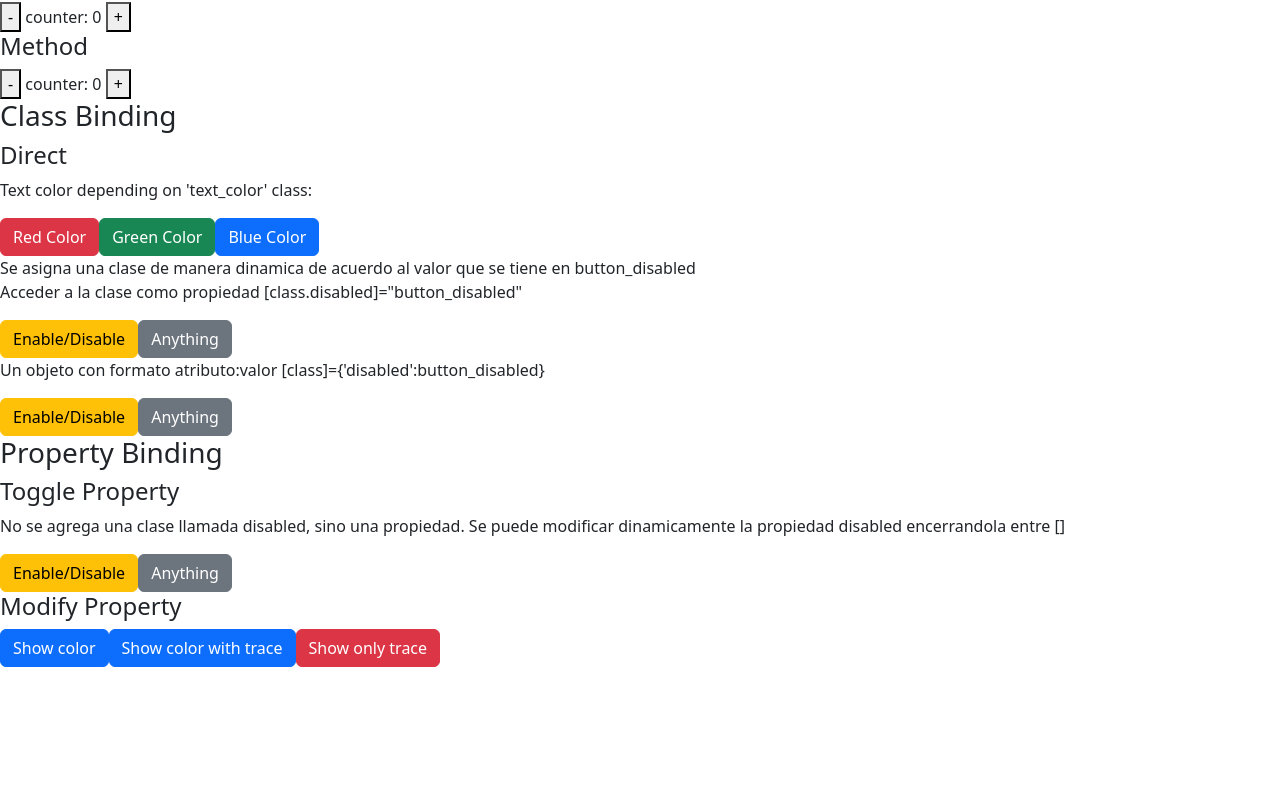
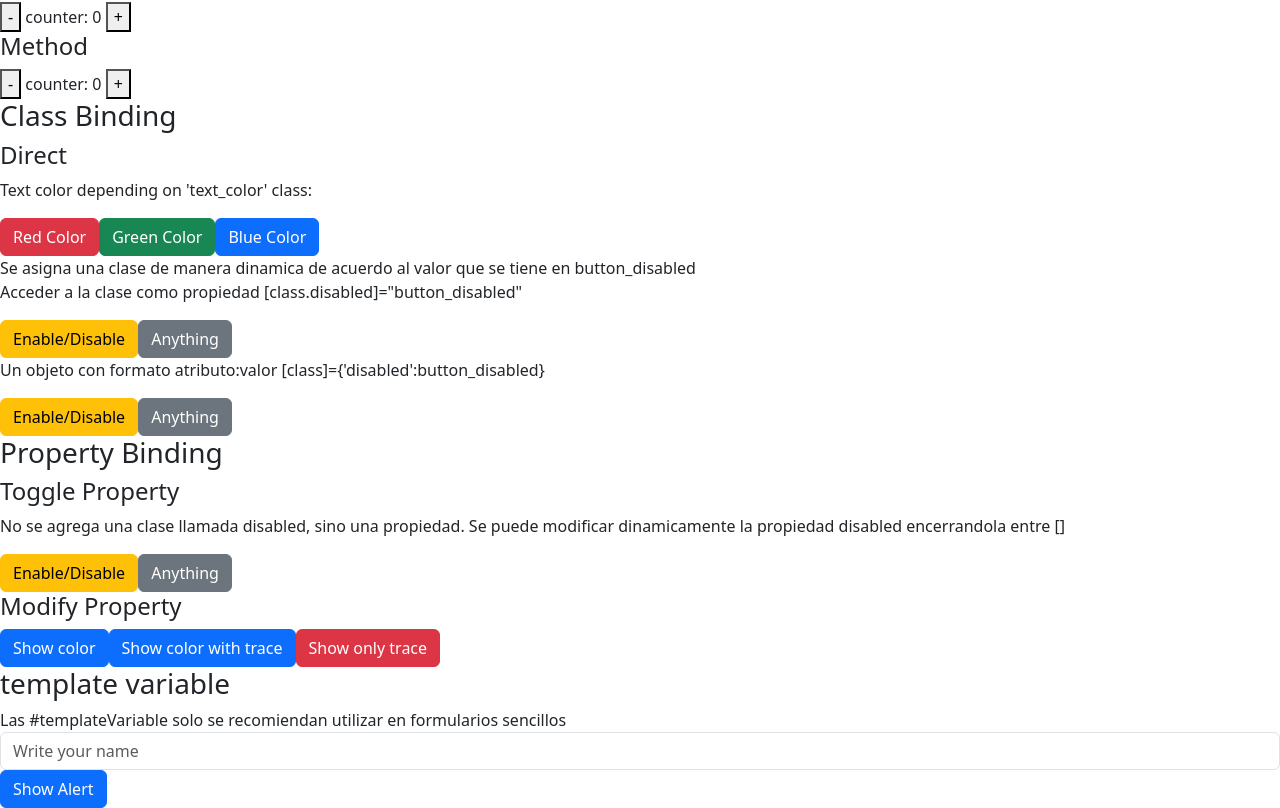
Before and after one commit to JoePortilla/angular-examples, an Angular app: page / in a window 1280 px wide. Shown: the part 300-1108 px from the top of the page. Before the commit the page ends 967 px from the top, so only its background shows below. Built offline with nearby package versions, Linux system fonts and the light colour scheme.

Commit message:
9. #templateVariable

```diff
--- a/src/app/app.component.html
+++ b/src/app/app.component.html
@@ -24,3 +24,7 @@ Se asigna una clase de manera dinamica de acuerdo al valor que se tiene en butto
 <app-property-binding-btn-disabled/>
 <h4>Modify Property</h4>
 <app-property-binding-img-toggle/>
+
+<h3>template variable</h3>
+Las #templateVariable solo se recomiendan utilizar en formularios sencillos
+<app-template-variable/>
--- a/src/app/app.module.ts
+++ b/src/app/app.module.ts
@@ -22,6 +22,7 @@ import {
 } from './property-binding-btn-disabled/property-binding-btn-disabled.component';
 import {PropertyBindingImgToggleComponent} from './property-binding-img-toggle/property-binding-img-toggle.component';
 import {NgOptimizedImage} from "@angular/common";
+import { TemplateVariableComponent } from './template-variable/template-variable.component';
 
 @NgModule({
   declarations: [
@@ -35,7 +36,8 @@ import {NgOptimizedImage} from "@angular/common";
     ClassBindingMultipleBtnDisabledComponent,
     ClassBindingDirectTxtColorComponent,
     PropertyBindingBtnDisabledComponent,
-    PropertyBindingImgToggleComponent
+    PropertyBindingImgToggleComponent,
+    TemplateVariableComponent
   ],
   imports: [
     BrowserModule,
--- /dev/null
+++ b/src/app/template-variable/template-variable.component.html
@@ -0,0 +1,7 @@
+<input type="text" class="form-control" placeholder="Write your name"
+       #templateVariable>
+
+<button class="btn btn-primary"
+        (click)="showAlert(templateVariable.value)">
+  Show Alert
+</button>
--- /dev/null
+++ b/src/app/template-variable/template-variable.component.ts
@@ -0,0 +1,12 @@
+import {Component} from '@angular/core';
+
+@Component({
+  selector: 'app-template-variable',
+  templateUrl: './template-variable.component.html',
+  styleUrl: './template-variable.component.css'
+})
+export class TemplateVariableComponent {
+  showAlert(msg: string) {
+    alert('Hello ' + msg);
+  }
+}
```
Also changed, not shown: src/app/template-variable/template-variable.component.css (added).
